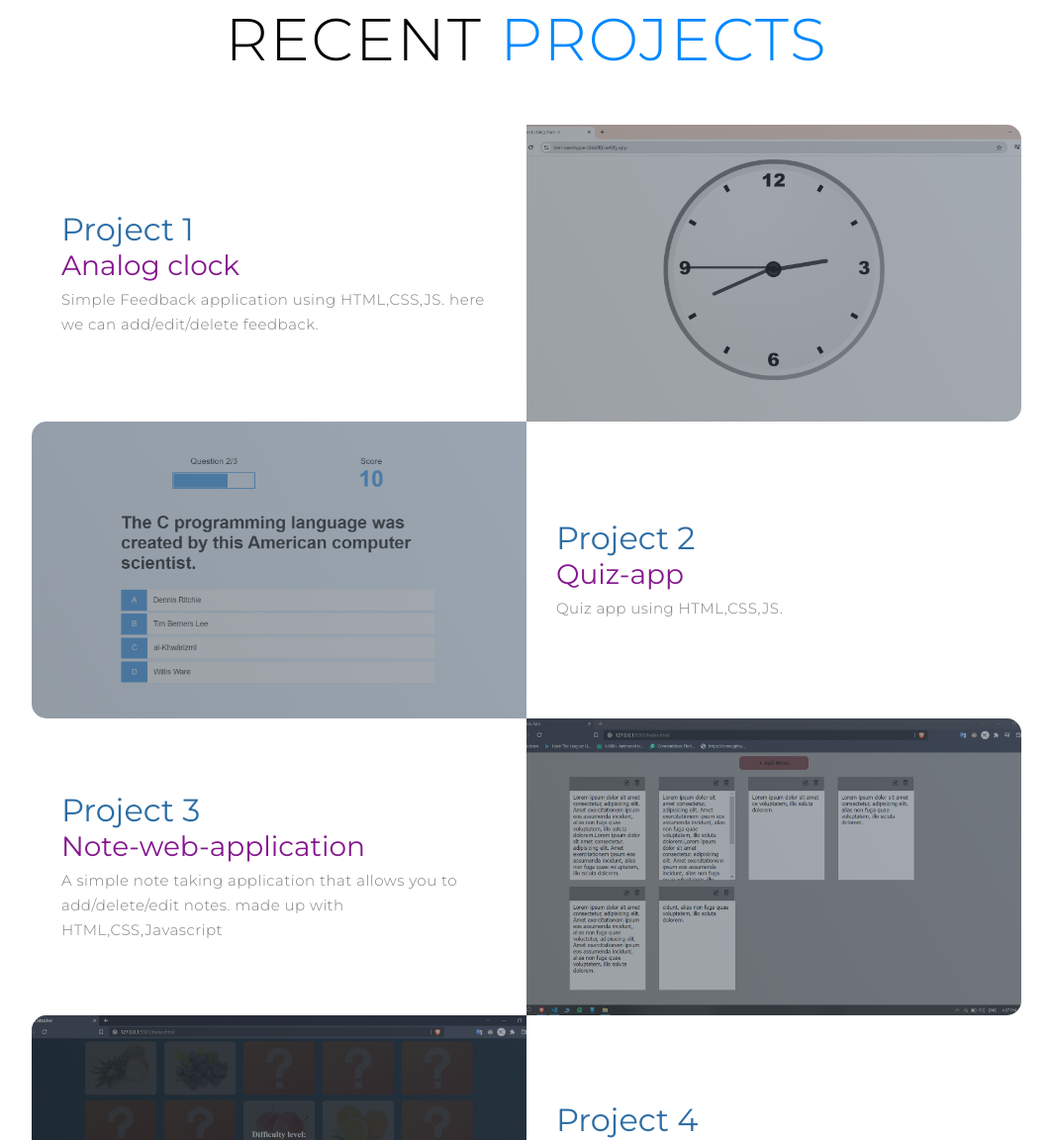
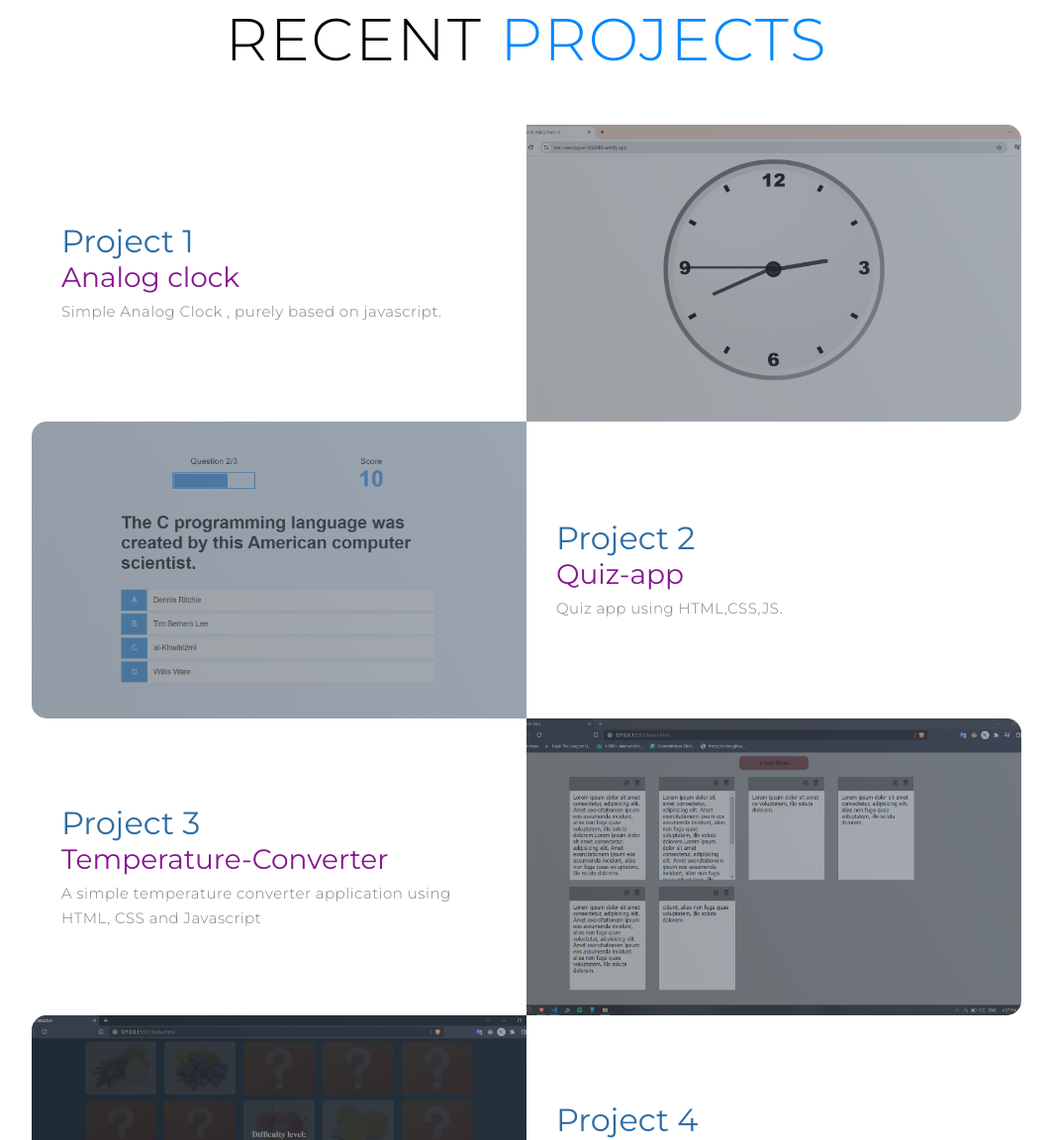
Before and after one commit to CallmeZahid/My_Portfolio, a plain HTML site: page index.html in a window 1280 px wide. Shown: the part 1790-2942 px from the top of the page at 99% size, without its empty margins (108-1171 px from the left). Drawn offline with Linux system fonts and the light colour scheme.

Commit message:
Update index.html

```diff
--- a/index.html
+++ b/index.html
@@ -113,7 +113,7 @@
           <div class="project-info">
             <h1>Project 1</h1>
             <h2> <a href="https://teal-meringue-8bb9f8.netlify.app/" target="_blank">Analog clock</a></h2>
-            <p> Simple Feedback application using HTML,CSS,JS. here we can add/edit/delete feedback.</p>
+            <p> Simple Analog Clock , purely based on javascript. </p>
           </div>
           <div class="project-img">
             <img src="assets/p1.png" alt="img">
@@ -134,8 +134,8 @@
         <div class="project-item">
           <div class="project-info">
             <h1>Project 3</h1>
-            <h2><a href="https://github.com/CallmeZahid">Note-web-application</a></h2>
-            <p>  A simple note taking application that allows you to add/delete/edit notes. made up with HTML,CSS,Javascript </p>
+            <h2><a href="https://callmezahid.github.io/Temperature-converter/">Temperature-Converter</a></h2>
+            <p>  A simple temperature converter application using HTML, CSS and Javascript </p>
           </div>
           <div class="project-img">
             <img src="assets/p3.png" alt="img">
```
